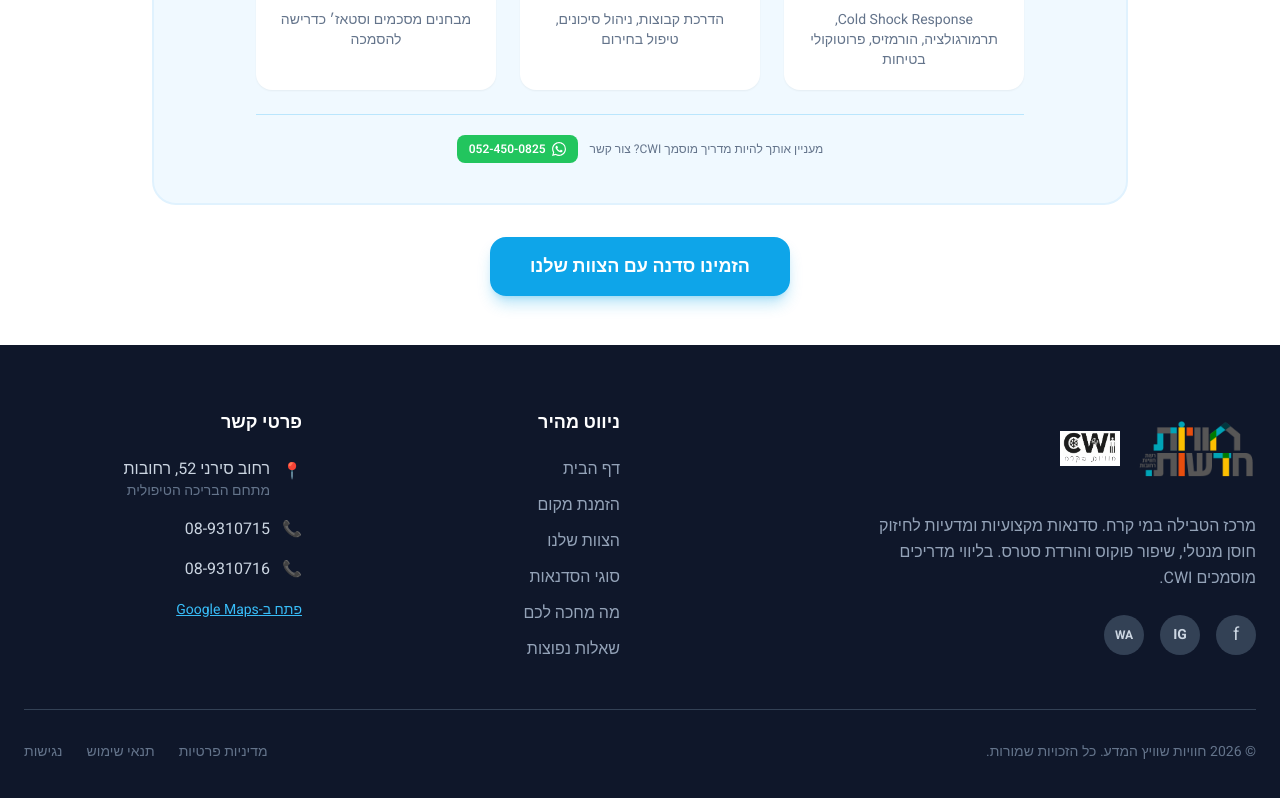
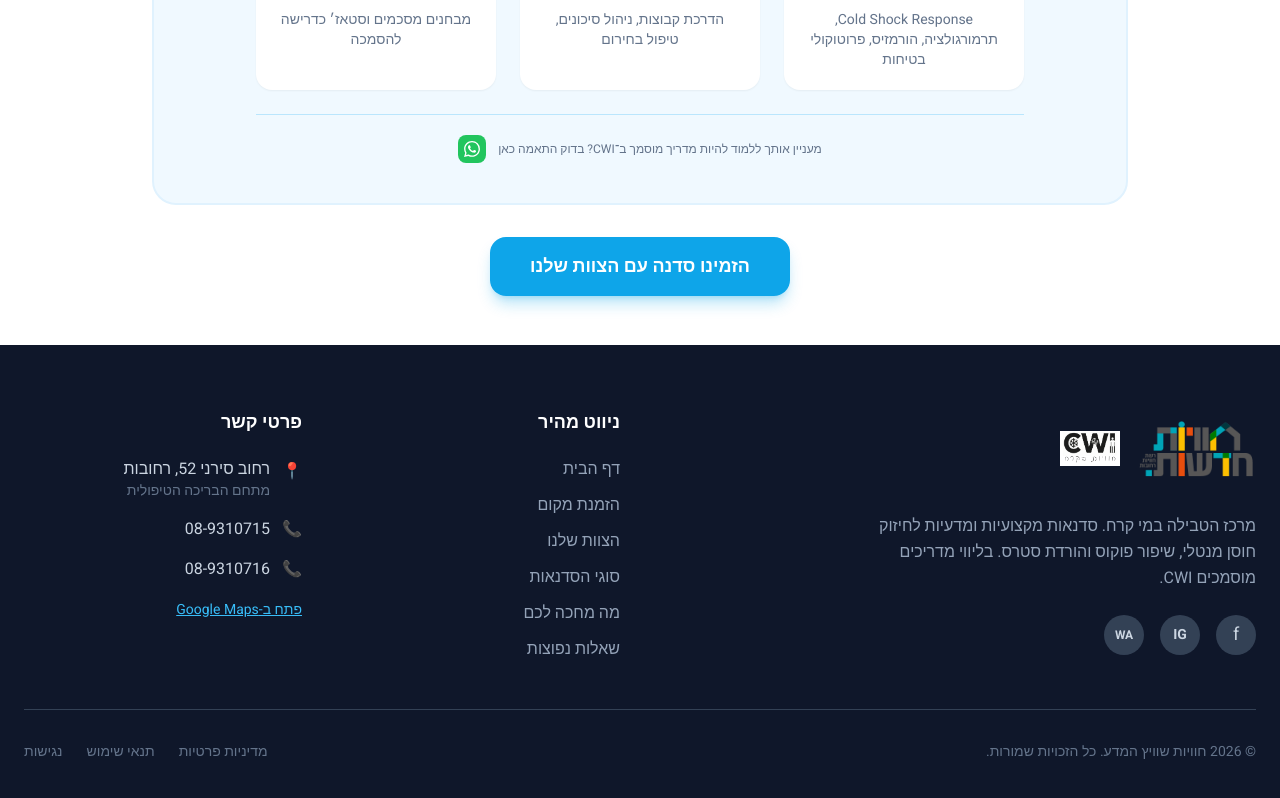
Before and after one commit to ritzabilu-jpg/ICING, a Next.js app: page /instructors in a window 1280 px wide. Shown: the part 1674-2472 px from the top of the page. Built offline with nearby package versions, Linux system fonts and the light colour scheme; what tailwindcss-rtl would draw is missing.

Commit message:
Update recruitment CTA: new text, WhatsApp icon only

```diff
--- a/src/app/instructors/page.tsx
+++ b/src/app/instructors/page.tsx
@@ -112,17 +112,17 @@ export default async function InstructorsPage() {
 
             {/* Recruitment line inside cert box */}
             <div className="mt-6 pt-5 border-t border-ice-200 text-center flex flex-wrap items-center justify-center gap-3">
-              <span className="text-slate-500 text-xs">מעניין אותך להיות מדריך מוסמך CWI? צור קשר</span>
+              <span className="text-slate-500 text-xs">מעניין אותך ללמוד להיות מדריך מוסמך ב־CWI? בדוק התאמה כאן</span>
               <a
                 href="https://wa.me/972524500825"
                 target="_blank"
                 rel="noopener noreferrer"
-                className="inline-flex items-center gap-1.5 bg-green-500 hover:bg-green-600 text-white font-semibold px-3 py-1.5 rounded-lg text-xs transition-all"
+                className="inline-flex items-center bg-green-500 hover:bg-green-600 text-white p-1.5 rounded-lg transition-all"
+                aria-label="WhatsApp"
               >
-                <svg xmlns="http://www.w3.org/2000/svg" viewBox="0 0 24 24" fill="currentColor" className="w-3.5 h-3.5 flex-shrink-0">
+                <svg xmlns="http://www.w3.org/2000/svg" viewBox="0 0 24 24" fill="currentColor" className="w-4 h-4">
                   <path d="M17.472 14.382c-.297-.149-1.758-.867-2.03-.967-.273-.099-.471-.148-.67.15-.197.297-.767.966-.94 1.164-.173.199-.347.223-.644.075-.297-.15-1.255-.463-2.39-1.475-.883-.788-1.48-1.761-1.653-2.059-.173-.297-.018-.458.13-.606.134-.133.298-.347.446-.52.149-.174.198-.298.298-.497.099-.198.05-.371-.025-.52-.075-.149-.669-1.612-.916-2.207-.242-.579-.487-.5-.669-.51-.173-.008-.371-.01-.57-.01-.198 0-.52.074-.792.372-.272.297-1.04 1.016-1.04 2.479 0 1.462 1.065 2.875 1.213 3.074.149.198 2.096 3.2 5.077 4.487.709.306 1.262.489 1.694.625.712.227 1.36.195 1.871.118.571-.085 1.758-.719 2.006-1.413.248-.694.248-1.289.173-1.413-.074-.124-.272-.198-.57-.347m-5.421 7.403h-.004a9.87 9.87 0 01-5.031-1.378l-.361-.214-3.741.982.998-3.648-.235-.374a9.86 9.86 0 01-1.51-5.26c.001-5.45 4.436-9.884 9.888-9.884 2.64 0 5.122 1.03 6.988 2.898a9.825 9.825 0 012.893 6.994c-.003 5.45-4.437 9.884-9.885 9.884m8.413-18.297A11.815 11.815 0 0012.05 0C5.495 0 .16 5.335.157 11.892c0 2.096.547 4.142 1.588 5.945L.057 24l6.305-1.654a11.882 11.882 0 005.683 1.448h.005c6.554 0 11.89-5.335 11.893-11.893a11.821 11.821 0 00-3.48-8.413z"/>
                 </svg>
-                052-450-0825
               </a>
             </div>
           </div>
```
